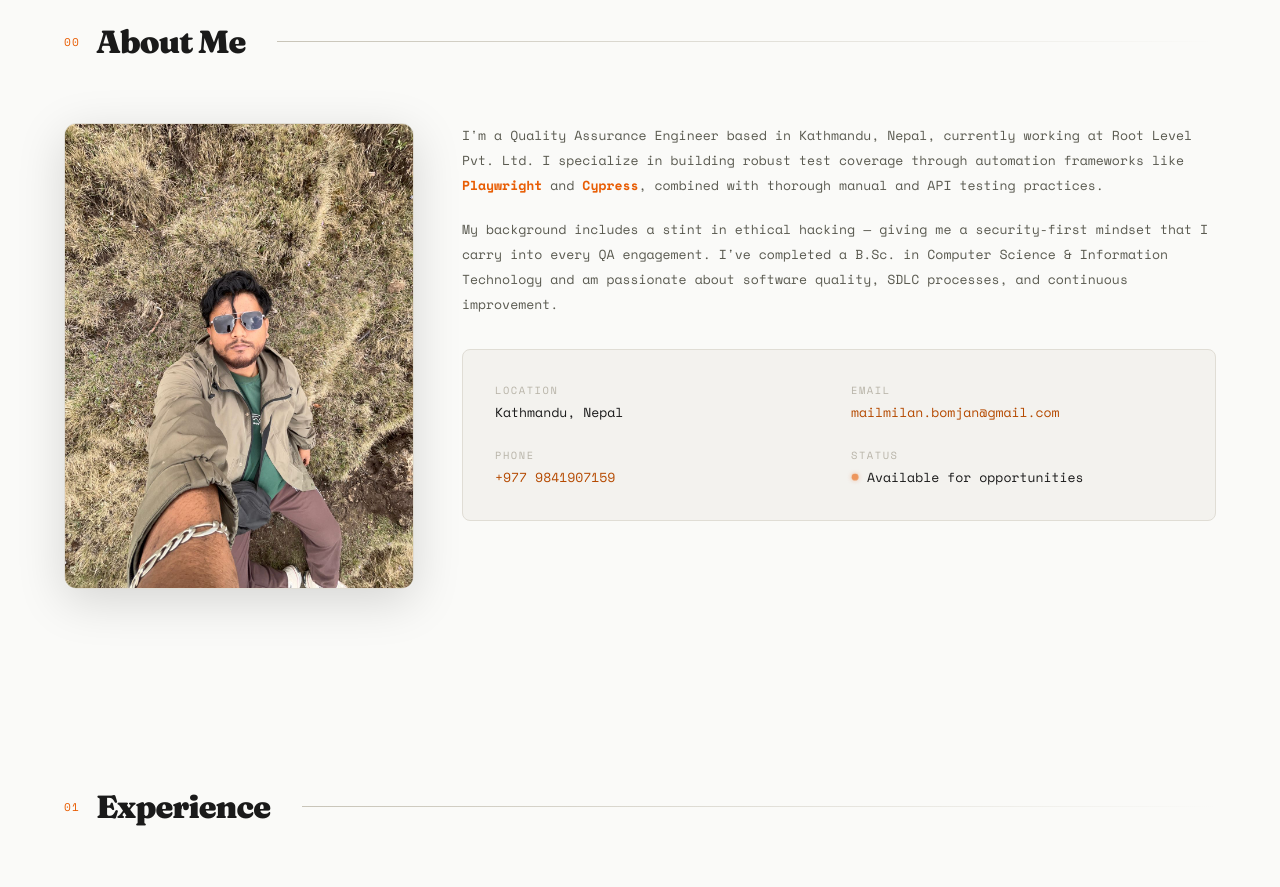
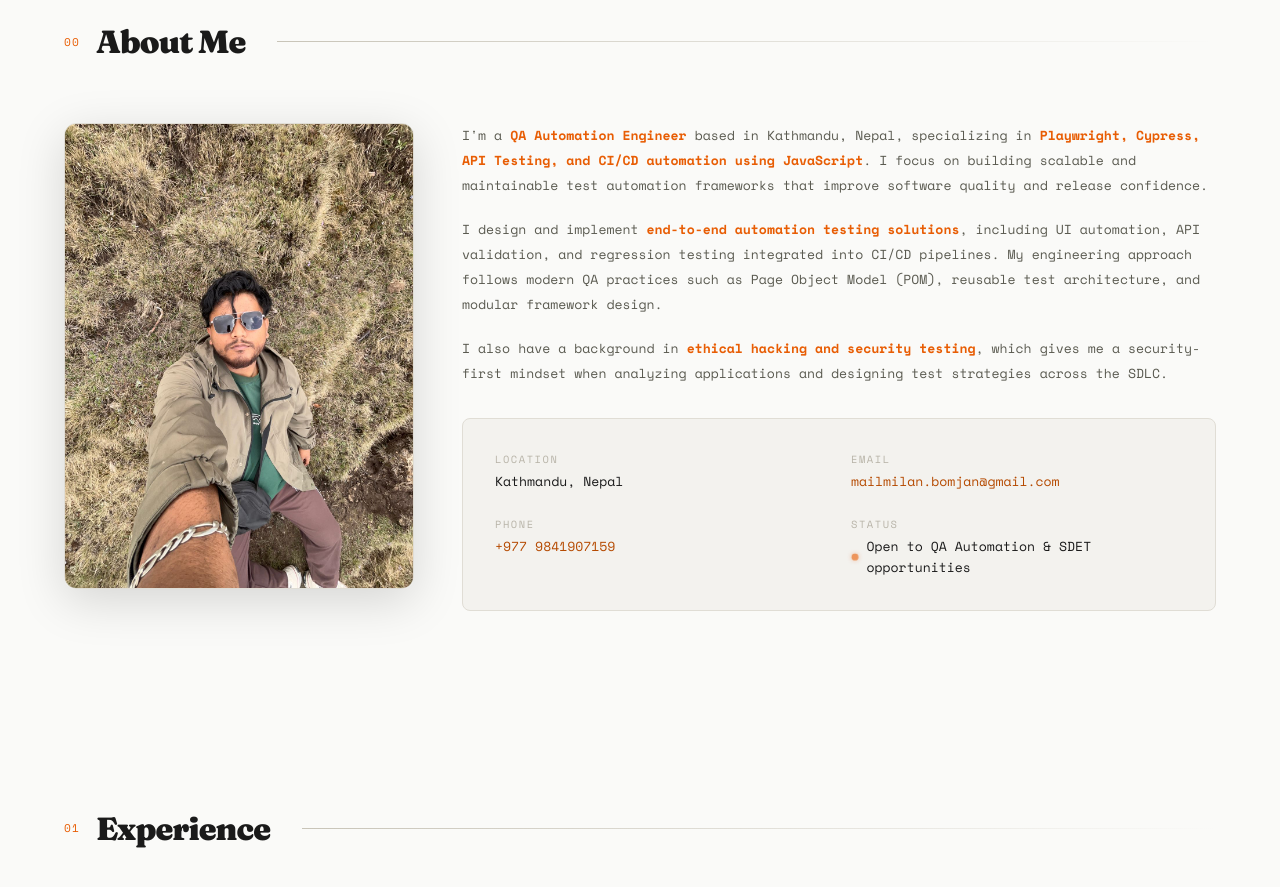
Before and after one commit to MEELAN2001/milan-portfolio, a Next.js app: page / in a window 1280 px wide. Shown: the part 880-1767 px from the top of the page. Built offline with nearby package versions, Linux system fonts and the light colour scheme.

Commit message:
Update About section with enhanced profile description, skills, and contact details

```diff
--- a/src/components/sections/About.jsx
+++ b/src/components/sections/About.jsx
@@ -7,56 +7,76 @@ export default function About() {
     <section id="about">
       <Container>
         <SectionTitle num="00" title="About Me" />
+
         <div className="about-wrapper">
+
+          {/* IMAGE */}
           <div className="about-image">
             <Image
               src="/Profile.jpeg"
-              alt="Milan Bomjan"
+              alt="QA Automation Engineer Milan Bomjan Tamang"
               width={300}
               height={400}
               priority
               className="profile-image"
             />
           </div>
+
+          {/* TEXT CONTENT */}
           <div className="about-right">
+
             <div className="about-text">
+
               <p>
-                I&apos;m a Quality Assurance Engineer based in Kathmandu, Nepal, currently working at
-                Root Level Pvt. Ltd. I specialize in building robust test coverage through automation
-                frameworks like <strong>Playwright</strong> and <strong>Cypress</strong>, combined with
-                thorough manual and API testing practices.
+                I&apos;m a <strong>QA Automation Engineer</strong> based in Kathmandu, Nepal, specializing in
+                <strong> Playwright, Cypress, API Testing, and CI/CD automation using JavaScript</strong>.
+                I focus on building scalable and maintainable test automation frameworks that improve software quality and release confidence.
               </p>
+
               <p>
-                My background includes a stint in ethical hacking — giving me a security-first mindset
-                that I carry into every QA engagement. I&apos;ve completed a B.Sc. in Computer Science &amp;
-                Information Technology and am passionate about software quality, SDLC processes, and
-                continuous improvement.
+                I design and implement <strong>end-to-end automation testing solutions</strong>, including UI automation, API validation,
+                and regression testing integrated into CI/CD pipelines. My engineering approach follows modern QA practices such as
+                Page Object Model (POM), reusable test architecture, and modular framework design.
               </p>
+
+              <p>
+                I also have a background in <strong>ethical hacking and security testing</strong>, which gives me a security-first mindset
+                when analyzing applications and designing test strategies across the SDLC.
+              </p>
+
             </div>
+
+            {/* DETAILS */}
             <div className="about-details">
+
               <div className="about-detail-item">
                 <span className="about-detail-label">Location</span>
                 <span className="about-detail-value">Kathmandu, Nepal</span>
               </div>
+
               <div className="about-detail-item">
                 <span className="about-detail-label">Email</span>
                 <a href="mailto:mailmilan.bomjan@gmail.com" className="about-detail-value about-link">
                   mailmilan.bomjan@gmail.com
                 </a>
               </div>
+
               <div className="about-detail-item">
                 <span className="about-detail-label">Phone</span>
                 <a href="tel:+9779841907159" className="about-detail-value about-link">
                   +977 9841907159
                 </a>
               </div>
+
               <div className="about-detail-item">
                 <span className="about-detail-label">Status</span>
                 <span className="about-detail-value about-status">
-                  <span className="status-dot" /> Available for opportunities
+                  <span className="status-dot" /> Open to QA Automation & SDET opportunities
                 </span>
               </div>
+
             </div>
+
           </div>
         </div>
       </Container>
```
